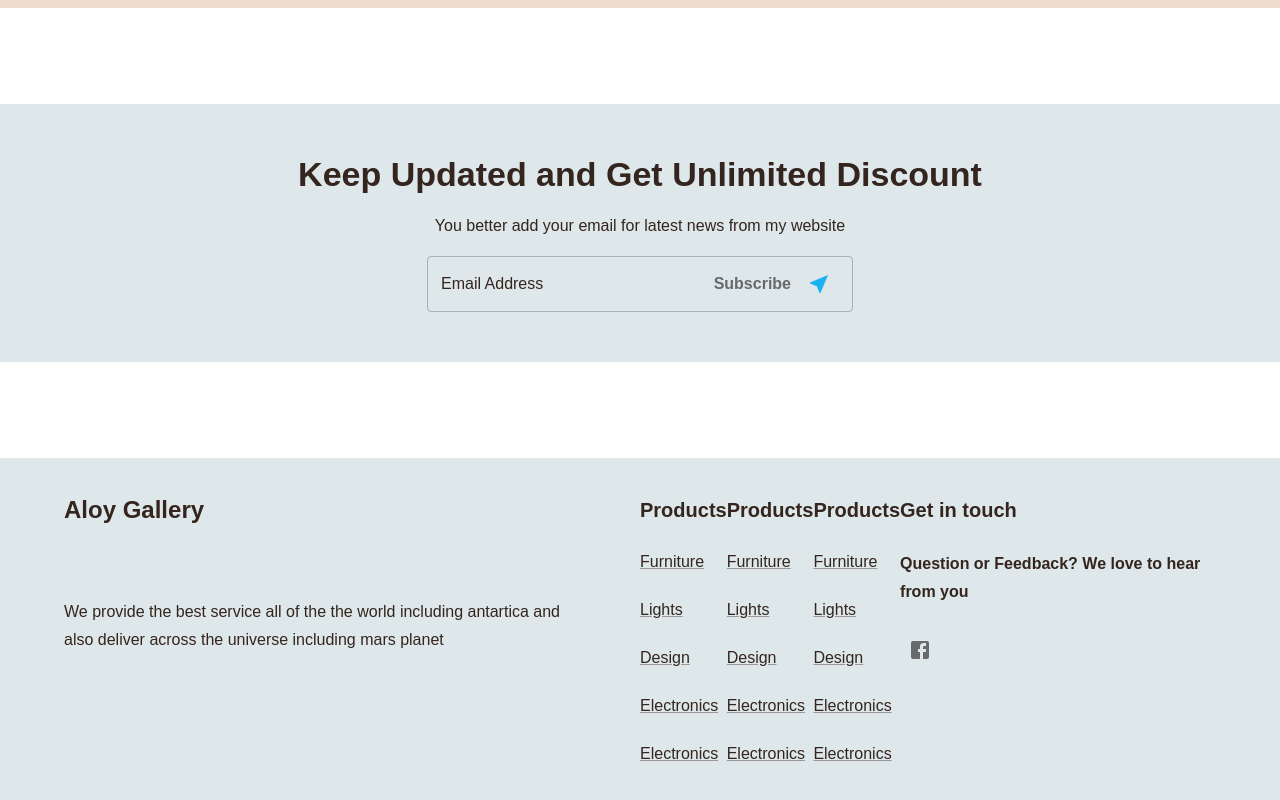
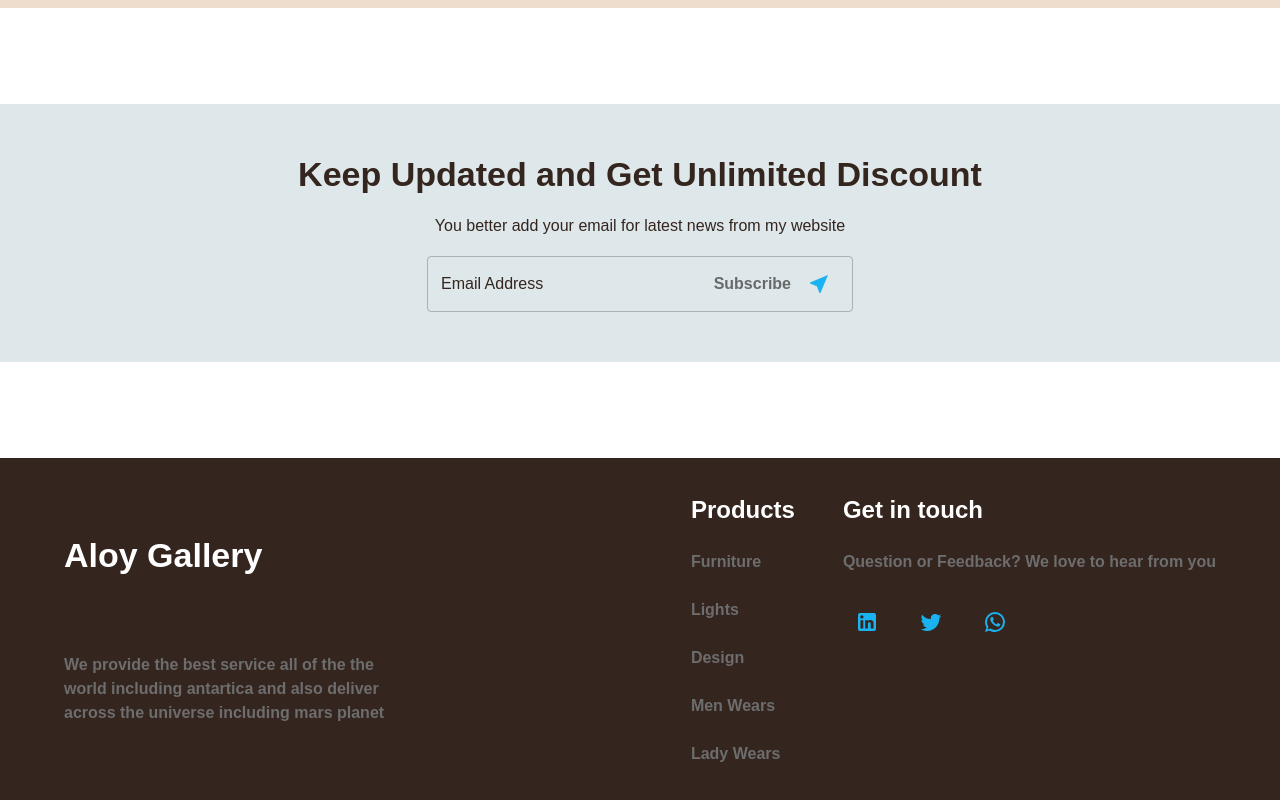
Before and after one commit to alamadrid01/e-commerce, a Next.js app: page / in a window 1280 px wide. Shown: the part 4631-5431 px from the top of the page. Built offline with nearby package versions, Linux system fonts and the light colour scheme; data requests are answered from the project's data file.

Commit message:
Fix: Refactored the footer

```diff
--- a/components/footer.tsx
+++ b/components/footer.tsx
@@ -8,100 +8,79 @@ import {
   IconButton,
   Box
 } from "@mui/material";
-import { Facebook, Twitter } from "@mui/icons-material";
+import {  Twitter, LinkedIn, WhatsApp } from "@mui/icons-material";
 
 const Footer = () => {
+  const linkColor = {
+    color: "grey.400",
+    fontWeight: '550'
+  }
   return (
     <div>
-      <Box sx={{ backgroundColor: "grey.100" }}>
+      <Box sx={{ backgroundColor: "primary.main" }}>
       <Container maxWidth="lg" sx={{ mt: "96px", py: '36px' }}>
-        <Grid container>
-          <Grid item xs={6}>
+        <Stack direction="row" spacing={5} justifyContent="space-between" alignItems="center">
             <Stack direction="column" gap={8} >
               <Typography
-                variant="h5"
-                color="text.secondary"
+                variant="h4"
+                color="common.white"
                 sx={{ fontWeight: "600" }}
                 align="left"
                 gutterBottom
               >
                 Aloy Gallery
               </Typography>
-              <Typography variant="subtitle1" maxWidth="500px" align="left">
+              <Typography variant="body1"  sx={{ color: "grey.400",
+                  fontWeight: '550' }} maxWidth="350px" align="left">
                 We provide the best service all of the the world including
                 antartica and also deliver across the universe including mars
                 planet
               </Typography>
-            </Stack>
-          </Grid>
-          <Grid item xs={6}>
-              <Stack direction="row" justifyContent="space-around">
+          </Stack>
+              <Stack direction="row" justifyContent="space-around" gap={6}>
               <Stack direction="column" spacing={3}>
                 <Typography
-                  variant="h6"
-                  color="text.secondary"
+                  variant="h5"
+                  color="common.white"
                   sx={{ fontWeight: "600" }}
                 >
                   Products
                 </Typography>
-                <Link href=""><Typography variant="body1" color="text.primary" sx={{ textDecoration: 'none' }}>Furniture</Typography> </Link>
-                <Link href="">Lights</Link>
-                <Link href="">Design</Link>
-                <Link href="">Electronics</Link>
-                <Link href="">Electronics</Link>
+                <Link href=""><Typography variant="body1" color="grey.400" sx={{ textDecoration: 'none', fontWeight:"550" }}>Furniture</Typography> </Link>
+                <Link href="" sx={linkColor}>Lights</Link>
+                <Link href="" sx={linkColor}>Design</Link>
+                <Link href="" sx={linkColor}>Men Wears</Link>
+                <Link href="" sx={linkColor}>Lady Wears</Link>
               </Stack>
               <Stack direction="column" spacing={3}>
                 <Typography
-                  variant="h6"
-                  color="text.secondary"
-                  sx={{ fontWeight: "600" }}
-                >
-                  Products
-                </Typography>
-                <Link href="">Furniture</Link>
-                <Link href="">Lights</Link>
-                <Link href="">Design</Link>
-                <Link href="">Electronics</Link>
-                <Link href="">Electronics</Link>
-              </Stack>
-              <Stack direction="column" spacing={3}>
-                <Typography
-                  variant="h6"
-                  color="text.secondary"
-                  sx={{ fontWeight: "600" }}
-                >
-                  Products
-                </Typography>
-                <Link href="">Furniture</Link>
-                <Link href="">Lights</Link>
-                <Link href="">Design</Link>
-                <Link href="">Electronics</Link>
-                <Link href="">Electronics</Link>
-              </Stack>
-              <Stack direction="column" spacing={3}>
-                <Typography
-                  variant="h6"
-                  color="text.secondary"
+                  variant="h5"
+                  color="common.white"
                   sx={{ fontWeight: "600" }}
                 >
                   Get in touch
                 </Typography>
                 <Typography
-                  variant="subtitle1"
-                  color="text.secondary"
-                  sx={{ fontWeight: "600" }}
+                  variant="body1"
+                  sx={{ color: "grey.400",
+                  fontWeight: '550' }}
                 >
                   Question or Feedback? We love to hear from you
                 </Typography>
-                <Stack direction="row" spacing={3}>
-                  <IconButton>
-                    <Facebook />
+                <Stack direction="row" spacing={2}>
+                  <IconButton color="info" size="large">
+                    <LinkedIn />
+                  </IconButton>
+                  <IconButton color="info" size="large">
+                    <Twitter />
+                  </IconButton>
+                  <IconButton color="info" size="large">
+                    <WhatsApp />
                   </IconButton>
                 </Stack>
               </Stack>
            </Stack>
-            </Grid>
-          </Grid>
+          </Stack>
       </Container>
       </Box>
     </div>
```
